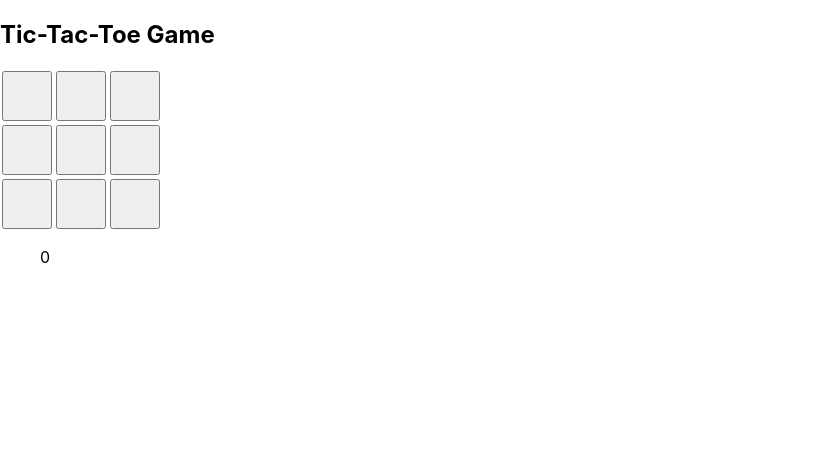
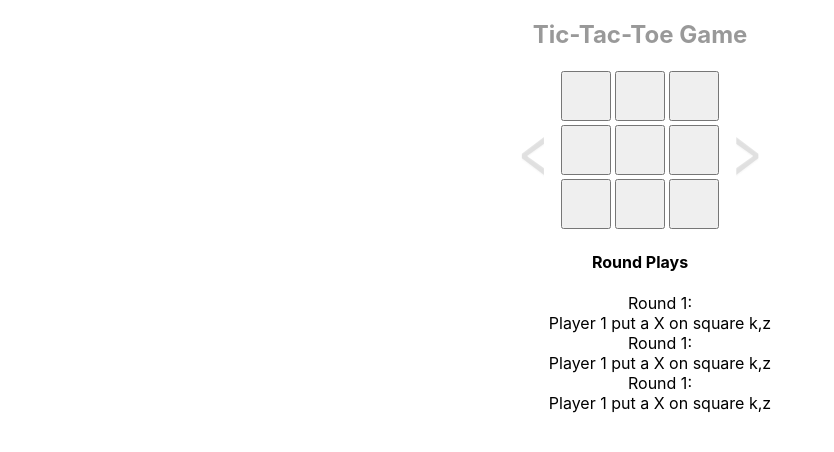
Before and after one commit to fr34nk/factoit, a React (Create React App) app: page / in a window 1280 px wide. Shown: the top 452 px of the page, without its empty margins (0-834 px from the left). Built offline with nearby package versions, Linux system fonts and the light colour scheme.

Commit message:
feat-wip: added new render game controls for round play history navigation

```diff
--- a/src/App.css
+++ b/src/App.css
@@ -36,3 +36,70 @@
     transform: rotate(360deg);
   }
 }
+
+    /* <div className="game">
+      <div className="container-control">
+        <div aria-label="control-left-arrow"></div>
+        <div className="game-board"> */
+
+.control.arrow {
+  font-size: 3em;
+}
+
+.game {
+  width: 100%;
+  height: 100%;
+
+  display: flex;
+  flex-direction: column;
+
+}
+
+.game h2 {
+  display: flex;
+  justify-self: center;
+
+  /* background-color: antiquewhite; */
+
+  color: rgba(0,0,0,.4);
+
+  align-self: center;
+  text-align: center;
+  vertical-align: center;
+}
+
+.game .game-info {
+  text-align: center;
+}
+
+.container-control {
+  display: flex;
+  flex-direction: row;
+
+  align-items: stretch;
+  justify-content: center;
+}
+
+.control.arrow.container {
+  display: flex;
+  align-items: center;
+  justify-items: center;
+
+  width: 4%;
+  /* background-color: #61dafb; */
+}
+
+.control.arrow.container div {
+  display: flex;
+  transform: scaleY(1.5);
+
+  /* height: 100%; */
+  width: 100%;
+
+  align-self: center;
+  justify-content: center;
+  align-items: center;
+
+  color: rgba(0,0,0,.1);
+  filter: drop-shadow(0px 1px 0.5px rgba(130,130,130,.5));
+}
--- a/src/App.js
+++ b/src/App.js
@@ -16,11 +16,38 @@ export default function Game () {
 
   return (
     <div className="game">
-      <div className="game-board">
-        <Board />
+      <h2>Tic-Tac-Toe Game</h2>
+      <div className="container-control">
+        <div className='control arrow container'>
+          <div className="arrow-left" aria-label="control-left-arrow"> &lt; </div>
+        </div>
+        <div className="game-board">
+          <Board />
+        </div>
+        <div className='control arrow container'>
+          <div className="arrow-right" aria-label="control-right-arrow"> &gt; </div>
+        </div>
       </div>
       <div className="game-info">
-        <ol>{0}</ol>
+        <h4>Round Plays</h4>
+        <ul className="container-round" aria-label="container-round">
+
+          <div className="round" aria-label="round-play">
+            <div className="play">Round 1: </div>
+            <div className="description">Player 1 put a {C.PLAYER_1_SYMBOL} on square k,z</div>
+          </div>
+
+          <div className="round" aria-label="round-play">
+            <div className="play">Round 1: </div>
+            <div className="description">Player 1 put a {C.PLAYER_1_SYMBOL} on square k,z</div>
+          </div>
+
+          <div className="round" aria-label="round-play">
+            <div className="play">Round 1: </div>
+            <div className="description">Player 1 put a {C.PLAYER_1_SYMBOL} on square k,z</div>
+          </div>
+
+        </ul>
       </div>
     </div>
   )
@@ -44,7 +71,6 @@ function Board () {
 
   return (
     <div className="board">
-      <h2>Tic-Tac-Toe Game</h2>
       {boardRows}
     </div>
   )
```
